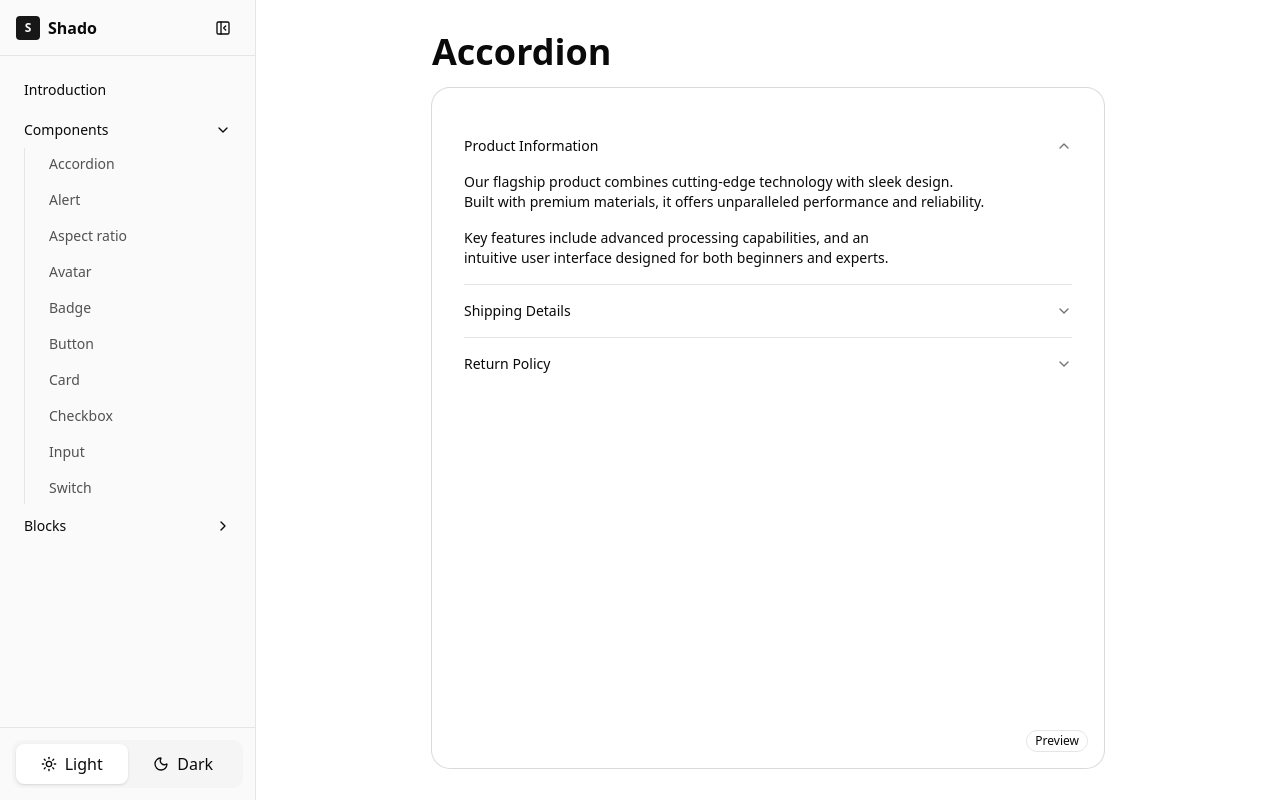
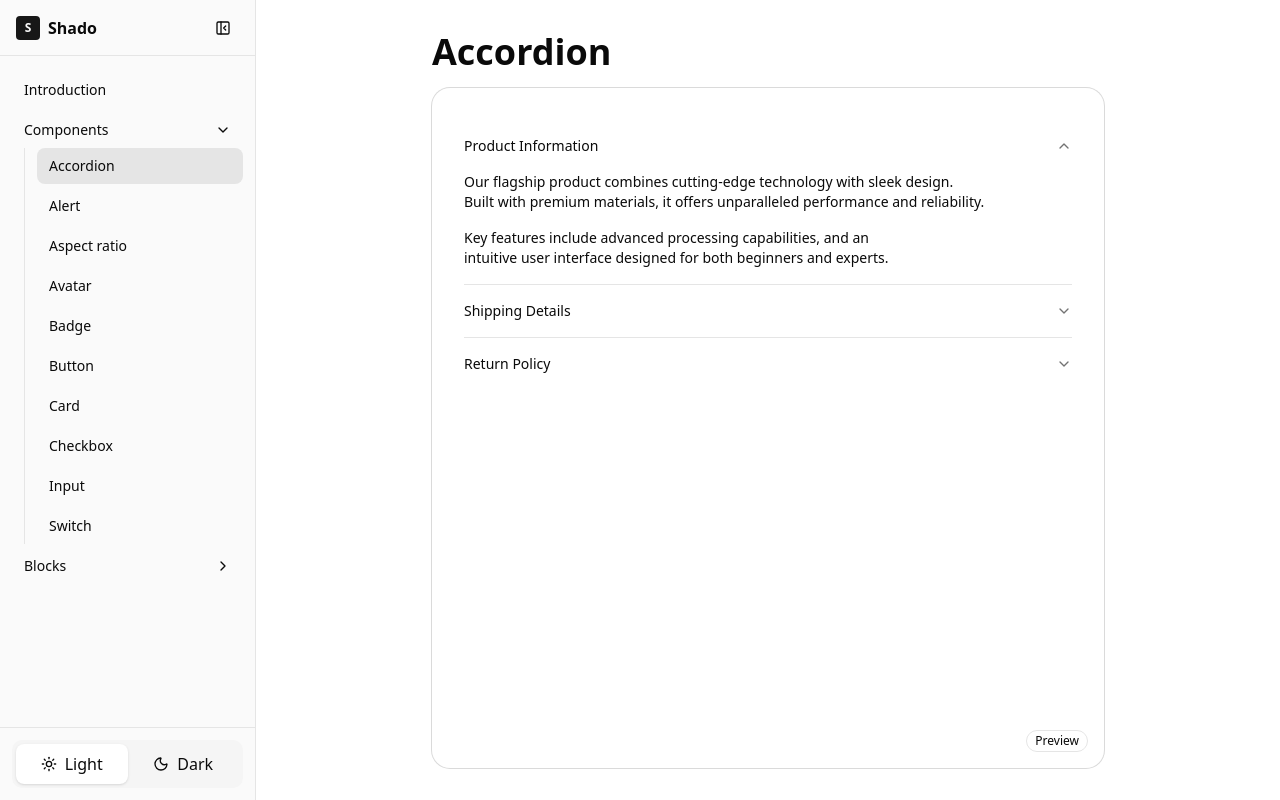
Before and after one commit to fvitas/shado, a React (Vite) app: page /accordion in a window 1280 px wide. Built offline with nearby package versions, Linux system fonts and the light colour scheme.

Commit message:
feat: refactor sidebar

```diff
--- a/src/Sidebar.jsx
+++ b/src/Sidebar.jsx
@@ -180,9 +180,8 @@ export function Sidebar() {
           )}>
           {navItems.map(section => (
             <div key={section.title} className="space-y-1">
-              {section.items.map(item => {
-                if (item.children) {
-                  return (
+              {section.items.map(item =>
+                item.children ? (
                   <div key={item.title}>
                     <button
                       onClick={() => toggleExpanded(item.title)}
@@ -199,24 +198,25 @@ export function Sidebar() {
                     {expandedItems.includes(item.title) && (
                       <div className="border-sidebar-border ml-3 space-y-1 border-l pl-3">
                         {item.children.map(child => (
-                            <a
+                          <Link
                             key={child.title}
-                              href={child.href}
-                              className="text-sidebar-foreground/70 hover:bg-sidebar-accent hover:text-sidebar-foreground block rounded-md px-3 py-1.5 text-sm">
-                              {child.title}
-                            </a>
+                            to={child.href}
+                            className={twMerge(
+                              'mb-1 flex items-center gap-3 rounded-md px-3 py-2 text-sm font-medium transition-colors',
+                              'text-sidebar-foreground hover:bg-sidebar-accent flex w-full items-center justify-between rounded-md px-3 py-2 text-sm',
+                              location.pathname.replace('/', '') === child.href &&
+                                'bg-sidebar-border text-sidebar-foreground hover:bg-sidebar-border hover:text-sidebar-foreground',
+                            )}>
+                            <span>{child.title}</span>
+                          </Link>
                         ))}
                       </div>
                     )}
                   </div>
-                  )
-                }
-                console.log(location.pathname, item.href)
-                return (
+                ) : (
                   <Link
                     key={item.title}
                     to={item.href}
-                    // className="bg-sidebar-accent text-sidebar-foreground block rounded-md px-3 py-2 text-sm font-medium">
                     className={twMerge(
                       'mb-1 flex items-center gap-3 rounded-md px-3 py-2 text-sm font-medium transition-colors',
                       'text-sidebar-foreground hover:bg-sidebar-accent flex w-full items-center justify-between rounded-md px-3 py-2 text-sm',
@@ -226,8 +226,8 @@ export function Sidebar() {
                     )}>
                     <span>{item.title}</span>
                   </Link>
-                )
-              })}
+                ),
+              )}
             </div>
           ))}
         </div>
```
Lines whose indentation alone changed are shown as unchanged.
